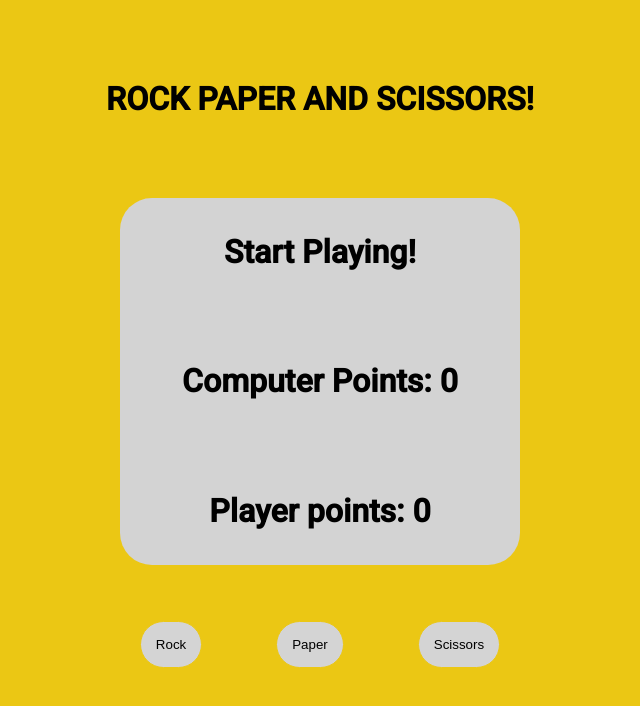
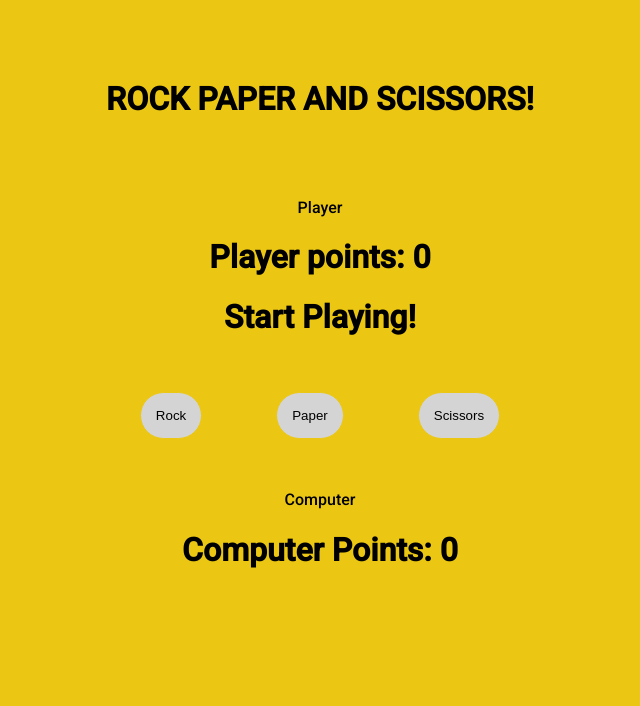
Before and after one commit to brampijper-old/rock-paper-scissors, a plain HTML site: page index.html in a window 1280 px wide. Shown: the whole page, without its empty margins (320-960 px from the left). Drawn offline with Linux system fonts and the light colour scheme.

Commit message:
refactored some containers to make use of css grid

```diff
--- a/index.html
+++ b/index.html
@@ -3,15 +3,33 @@
         <link rel="stylesheet" type="text/css" href="style.css">
     </head>
     <body>
+
         <h1> ROCK PAPER AND SCISSORS! </h1>
-        <div id="container">
-            <h1 id='resultOfOneRound'></h1>
-            <h1 id='cScore'> </h1>
-            <h1 id='pScore'> </h1>
+        <div class="main-container">
+            <div class="left-container">
+                <p > Player </p>
+                <h1 id='pScore'> 0 </h1>
+            </div>
+
+            <div class="center-container">
+                    <!-- <button id='reset-game-btn'>Reset game</button> -->
+                    <!-- <h5>Rounds: </h5> -->
+                <div id="text-container">
+                    <h1 id='resultOfOneRound'></h1>
+
+                    <div class="button-holder">
+                        <button class='btn' id="btn-rock" value='rock'>Rock</button>
+                        <button class='btn' id="btn-paper" value='paper'>Paper</button>
+                        <button class='btn' id="btn-scissors" value='scissors'>Scissors</button>
+                    </div>
+                </div>
+            </div>
+
+            <div class="right-container">
+                <p> Computer</p>
+                <h1 id='cScore'> 0 </h1>
+            </div>
         </div>
-        <button id='btn1' value='rock'>Rock</button>
-        <button id='btn2' value='paper'>Paper</button>
-        <button id='btn3' value='scissors'>Scissors</button>
     </body>
     <script type="text/javascript" src="./main.js"></script>
 </html>
```
